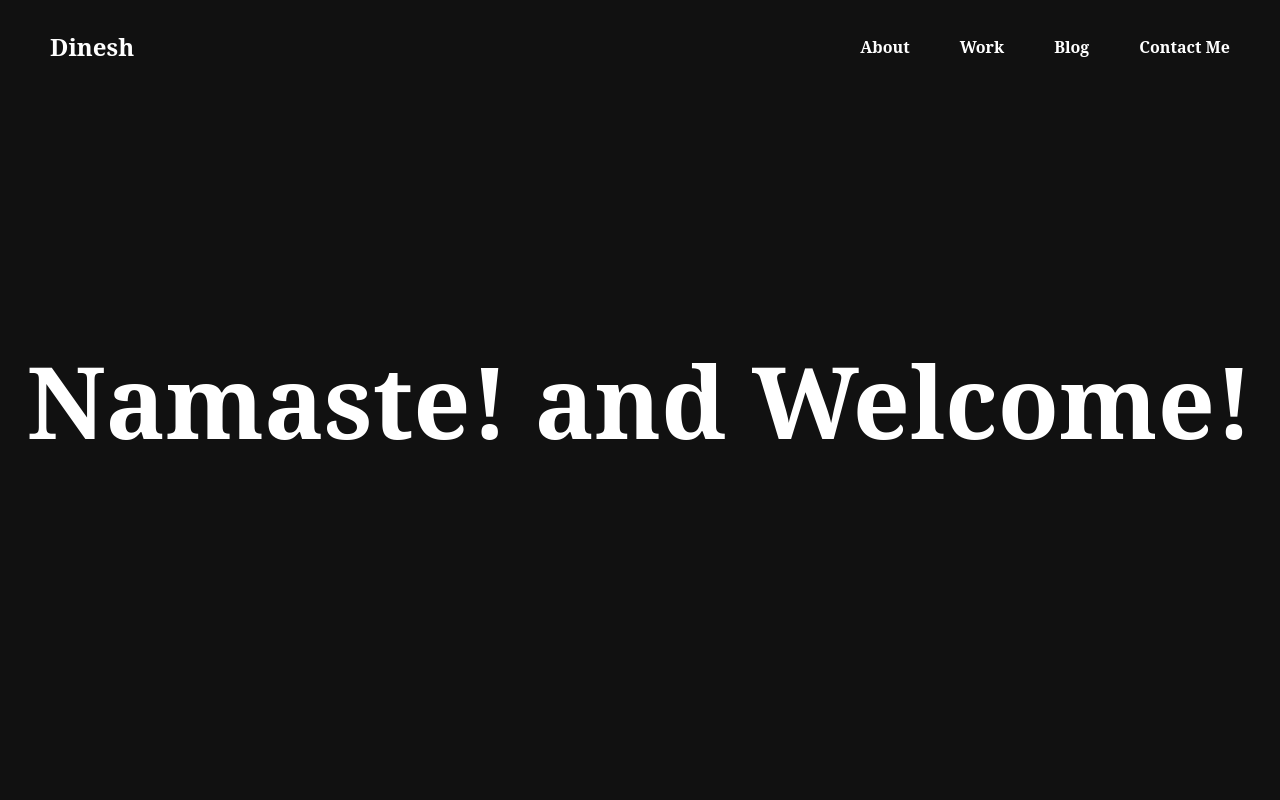
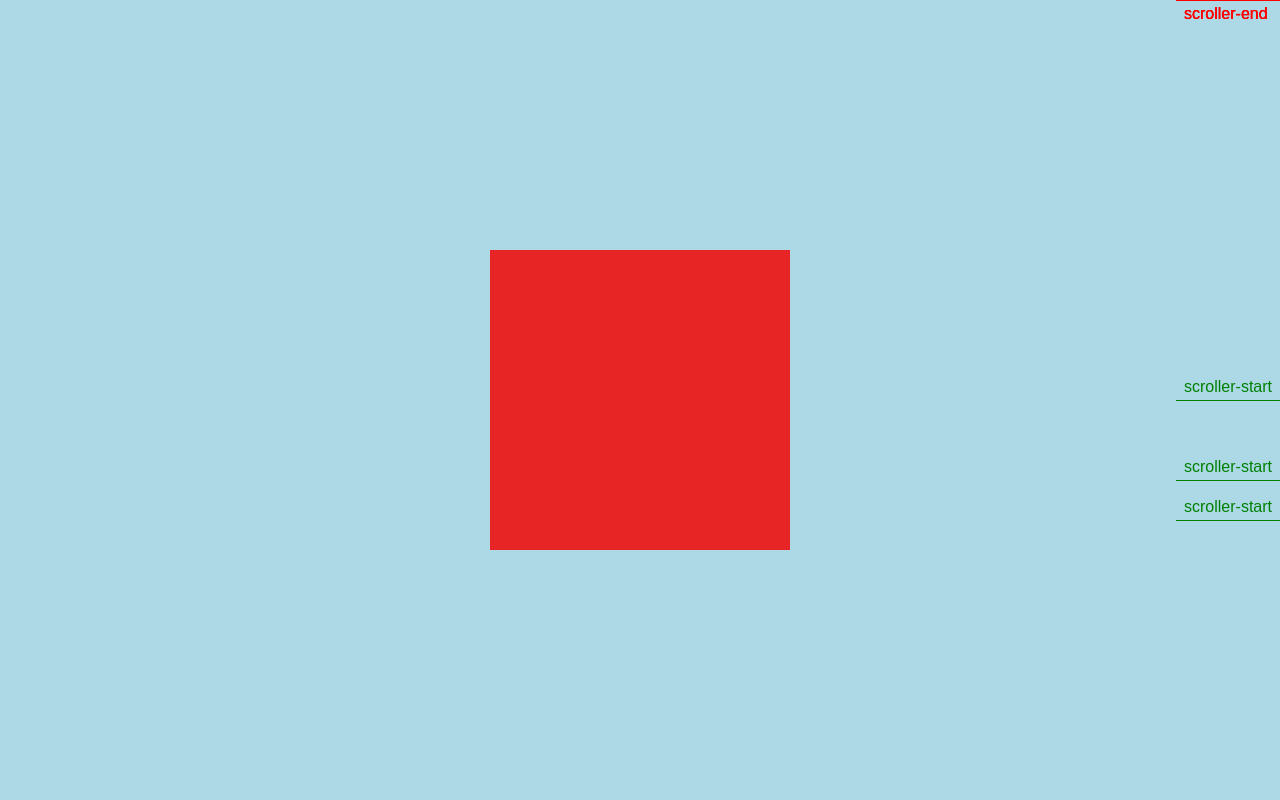
Before and after one commit to dnesgurung/gsap-practice, a plain HTML site: page index.html in a window 1280 px wide. Shown: the top 800 px of the page. Drawn offline with nearby package versions, Linux system fonts and the light colour scheme.

Commit message:
scrolltrigger basic exercises"

```diff
--- a/index.html
+++ b/index.html
@@ -17,7 +17,7 @@
     <!-- <h1>Hello This is an H1</h1>
     <h1>This is also an H1</h1>
     <h1>I am another H1 ??</h1> -->
-
+    <!--
     <div id="nav">
         <h2>Dinesh</h2>
         <div id="nav-btns">
@@ -27,7 +27,22 @@
             <h4>Contact Me</h4>
         </div>
     </div>
-    <h1>Namaste! and Welcome!</h1>
+    <h1>Namaste! and Welcome!</h1> -->
+
+    <!-- ScrollTrigger -->
+
+    <div id="page1">
+      <div id="box"></div>
+    </div>
+
+    <div id="page2">
+      <div id="box"></div>
+    </div>
+
+    <div id="page3">
+      <h1>Namaste!</h1>
+      <h2>Welcome to my page</h2>
+    </div>
 
     <script
       src="https://cdnjs.cloudflare.com/ajax/libs/gsap/3.13.0/gsap.min.js"
@@ -35,6 +50,12 @@
       crossorigin="anonymous"
       referrerpolicy="no-referrer"
     ></script>
+    <script
+      src="https://cdnjs.cloudflare.com/ajax/libs/gsap/3.13.0/ScrollTrigger.min.js"
+      integrity="sha512-P2IDYZfqSwjcSjX0BKeNhwRUH8zRPGlgcWl5n6gBLzdi4Y5/0O4zaXrtO4K9TZK6Hn1BenYpKowuCavNandERg=="
+      crossorigin="anonymous"
+      referrerpolicy="no-referrer"
+    ></script>
     <script src="/script.js"></script>
   </body>
 </html>
--- a/script.js
+++ b/script.js
@@ -9,7 +9,7 @@ gsap.to('#box1', {
     borderRadius: "50%"
 
 })
-*/
+
 
 // gsap.to('#box2', {
 //     x: 1000,
@@ -54,24 +54,72 @@ gsap.to('#box1', {
 //     rotate: 180,
 // })
 
-const tl = gsap.timeline();
+// const tl = gsap.timeline();
 
-tl.from("h2", {
-    y: -20,
-    opacity: 0,
-    duration: 1,
-    delay: 0.5
-})
-tl.from("h4", {
-    y: -20,
-    opacity: 0,
-    duration: 1,
-   stagger: 0.3
-})
-tl.from("h1", {
-    y:20,
-    opacity:0,
-    duration: 0.5,
-    scale: 0.2,
+// tl.from("h2", {
+//     y: -20,
+//     opacity: 0,
+//     duration: 1,
+//     delay: 0.5
+// })
+// tl.from("h4", {
+//     y: -20,
+//     opacity: 0,
+//     duration: 1,
+//    stagger: 0.3
+// })
+// tl.from("h1", {
+//     y:20,
+//     opacity:0,
+//     duration: 0.5,
+//     scale: 0.2,
 
-})
+// })
+
+*/
+
+// Scroll Trigger
+
+gsap.from("#page1 #box", {
+  scale: 0,
+  delay: 1,
+  duration: 2,
+  rotate: 360,
+});
+
+gsap.from("#page2 #box", {
+  scale: 0,
+  delay: 1,
+  duration: 2,
+  rotate: 360,
+  scrollTrigger: {
+    trigger: "#page2 #box",
+    scroller: "body",
+    markers: true,
+    start: "top 60%",
+  },
+});
+
+gsap.from("#page3 h1", {
+  opacity: 0,
+  x:500,
+  duration: 2,
+    scrollTrigger: {
+        trigger: '#page3 h1',
+        scroller: "body",
+        markers: true,
+        start: "top 50%"
+    }
+});
+
+gsap.from("#page3 h2", {
+  opacity: 0,
+  x:-500,
+  duration: 2,
+    scrollTrigger: {
+        trigger: '#page3 h2',
+        scroller: "body",
+        markers: true,
+        start: "top 65%"
+    }
+});
--- a/style.css
+++ b/style.css
@@ -1,8 +1,8 @@
-*{
+* {
   margin: 0;
   padding: 0;
   box-sizing: border-box;
-    font-family: 'serif';
+  font-family: "serif";
   color: #fff;
 }
 html,
@@ -11,9 +11,9 @@ body {
   width: 100%;
 }
 
-body{
+/* body{
     background-color: #111;
-}
+} */
 /* #box1{
     height: 300px;
     width: 300px;
@@ -33,7 +33,8 @@ body{
     height: 10px;
 } */
 
-#nav{
+/* #nav{
+
     display: flex;
     align-items: center;
     justify-content: space-between;
@@ -52,4 +53,49 @@ h1{
     transform: translate(-50%, -50%);
     font-size: 100px;
     white-space: nowrap;
+} */
+
+#page1 {
+  height: 100%;
+  width: 100%;
+  background-color: lightblue;
+  display: flex;
+  align-items: center;
+  justify-content: center;
 }
+#page2 {
+  height: 100%;
+  width: 100%;
+  background-color: rgb(44, 63, 233);
+  display: flex;
+  align-items: center;
+  justify-content: center;
+}
+#page3 {
+  height: 100%;
+  width: 100%;
+  background-color: rgb(0, 115, 153);
+  display: flex;
+  align-items: center;
+  justify-content: center;
+  flex-direction: column;
+  gap: 50px;
+}
+
+#box {
+  height: 300px;
+  width: 300px;
+  background-color: #e72525;
+}
+
+h1 {
+  font-size: 60px;
+  position: relative;
+    padding: 10px;
+}
+
+h2 {
+  font-size: 50px;
+  position: relative;
+  padding: 10px;
+}
```
Lines whose indentation alone changed are shown as unchanged.
